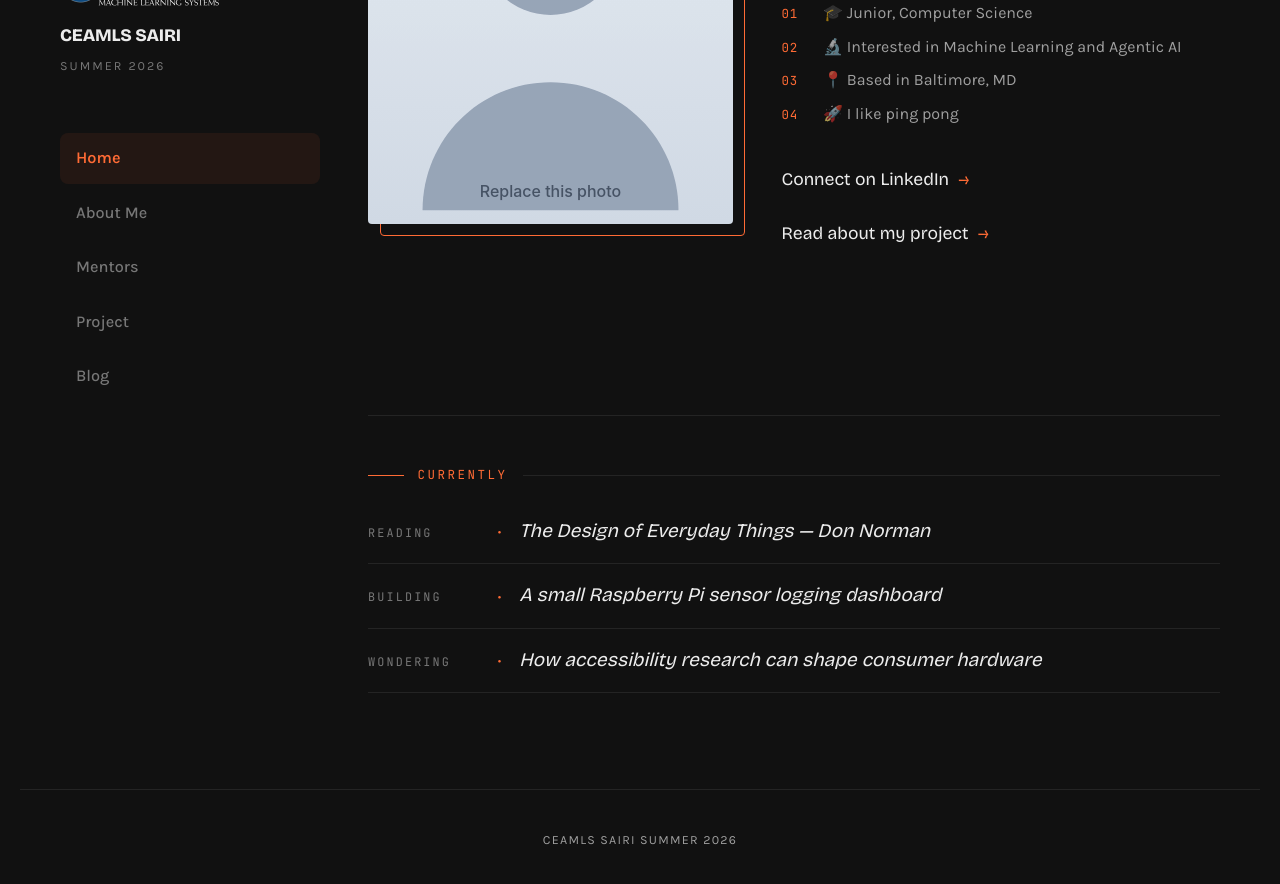
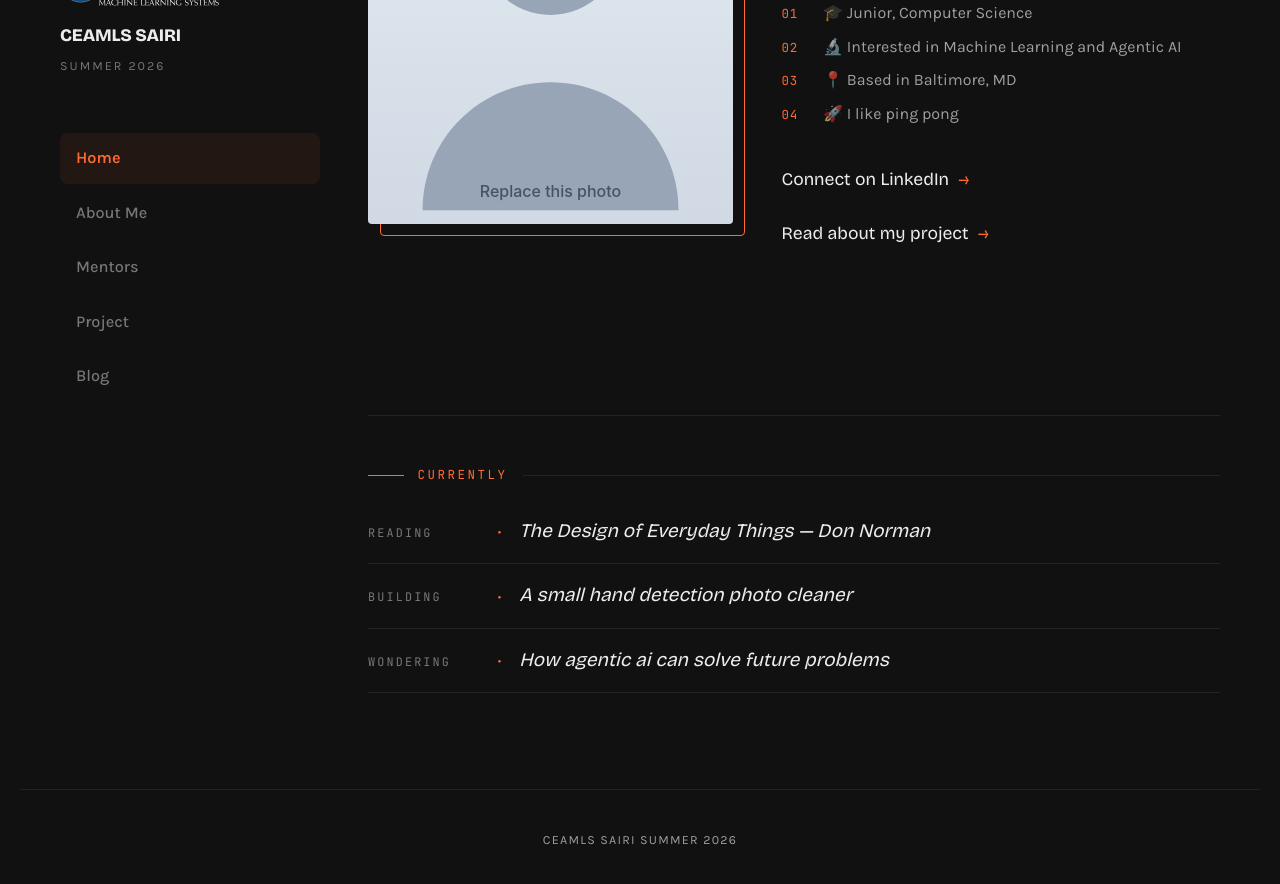
Before and after one commit to Kenzoh33/kenzoh33ceamls26.github.io, a Jekyll site: the page built from index.md, in a window 1280 px wide and 900 px high, scrolled down 543 px. Shown: the top 884 px of the window. Built offline with Jekyll 4.4.1, drawn with Linux system fonts in a browser that asks for light colours.

Commit message:
Update index.md

```diff
--- a/index.md
+++ b/index.md
@@ -20,7 +20,7 @@ currently:
   - label: Reading
     text: "The Design of Everyday Things — Don Norman"
   - label: Building
-    text: "A small Raspberry Pi sensor logging dashboard"
+    text: "A small hand detection photo cleaner"
   - label: Wondering
-    text: "How accessibility research can shape consumer hardware"
+    text: "How agentic ai can solve future problems"
 ---
```
